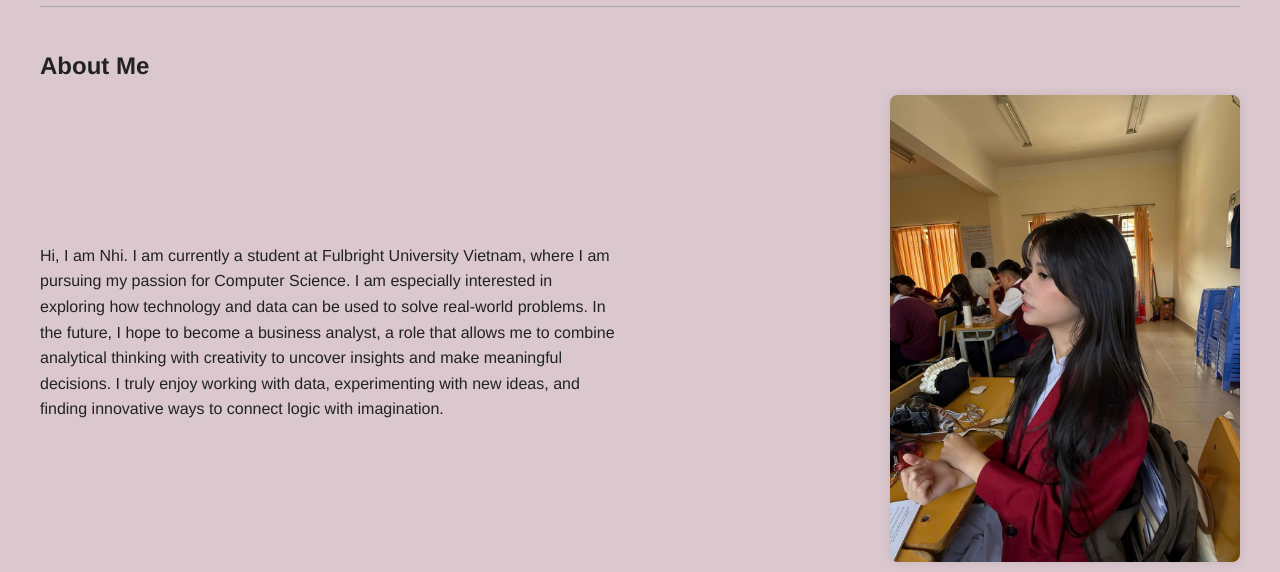
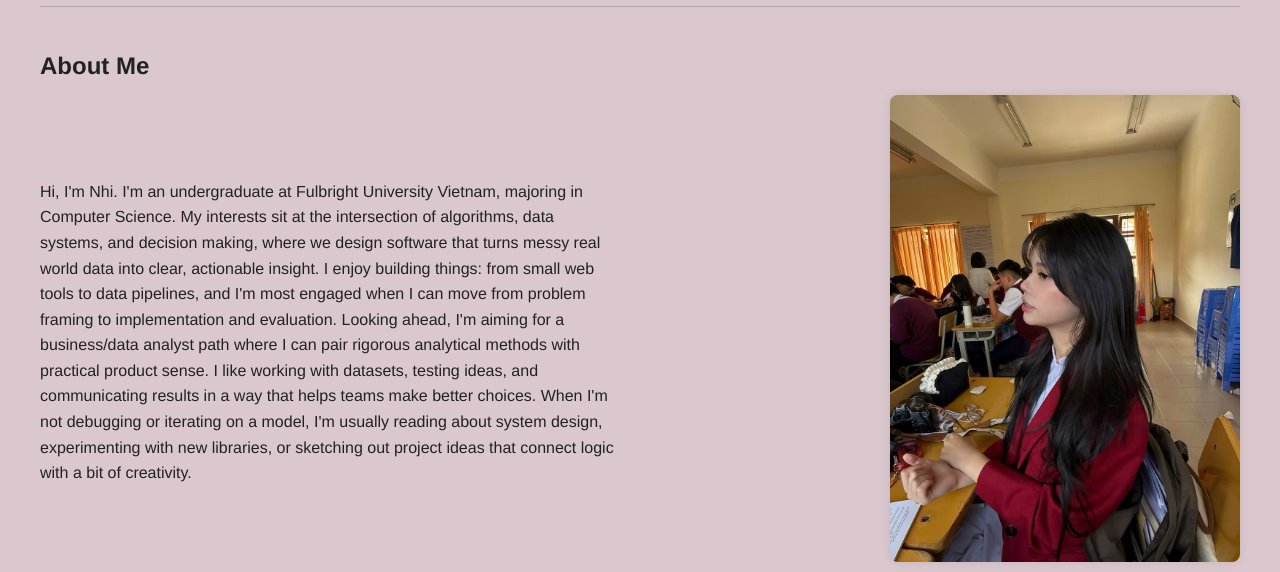
Before and after one commit to hanhnhibuiphuong1-spec/my-website, a plain HTML site: page 250173-assignment-webdev.html in a window 1280 px wide. Shown: the part 228-800 px from the top of the page. Drawn offline with Linux system fonts and the light colour scheme.

Commit message:
Update 250173-assignment-webdev.html

```diff
--- a/250173-assignment-webdev.html
+++ b/250173-assignment-webdev.html
@@ -4,7 +4,7 @@
   <meta charset="UTF-8" />
   <meta name="viewport" content="width=device-width, initial-scale=1.0"/>
   <meta name="description" content="Bùi's personal portfolio — web projects, design, and code."/>
-  <title>Bùi — Portfolio</title>
+  <title>Nhi's Portfolio</title>
   <style>
     /* Notebook styles */
 #notebook textarea {
@@ -135,11 +135,9 @@
     <h2>About Me</h2>
     <div class="about-container">
       <div class="about-text">
-        <p>Hi, I am Nhi. I am currently a student at Fulbright University Vietnam, where I am pursuing
-           my passion for Computer Science. I am especially interested in exploring how technology and
-           data can be used to solve real-world problems. In the future, I hope to become a business analyst,
-           a role that allows me to combine analytical thinking with creativity to uncover insights and make meaningful decisions.
-           I truly enjoy working with data, experimenting with new ideas, and finding innovative ways to connect logic with imagination.</p>
+        <p>Hi, I'm Nhi. I'm an undergraduate at Fulbright University Vietnam, majoring in Computer Science. My interests sit at the intersection of algorithms, data systems, and decision making, where we design software that turns messy real world data into clear, actionable insight. I enjoy building things: from small web tools to data pipelines, and I'm most engaged when I can move from problem framing to implementation and evaluation.
+
+Looking ahead, I'm aiming for a business/data analyst path where I can pair rigorous analytical methods with practical product sense. I like working with datasets, testing ideas, and communicating results in a way that helps teams make better choices. When I'm not debugging or iterating on a model, I'm usually reading about system design, experimenting with new libraries, or sketching out project ideas that connect logic with a bit of creativity.</p>
       </div>
       <div class="about-image">
         <img src="me.jpg" alt="Portrait of Bùi" onerror="this.style.opacity=0.6; this.alt='no image found';" />
```
